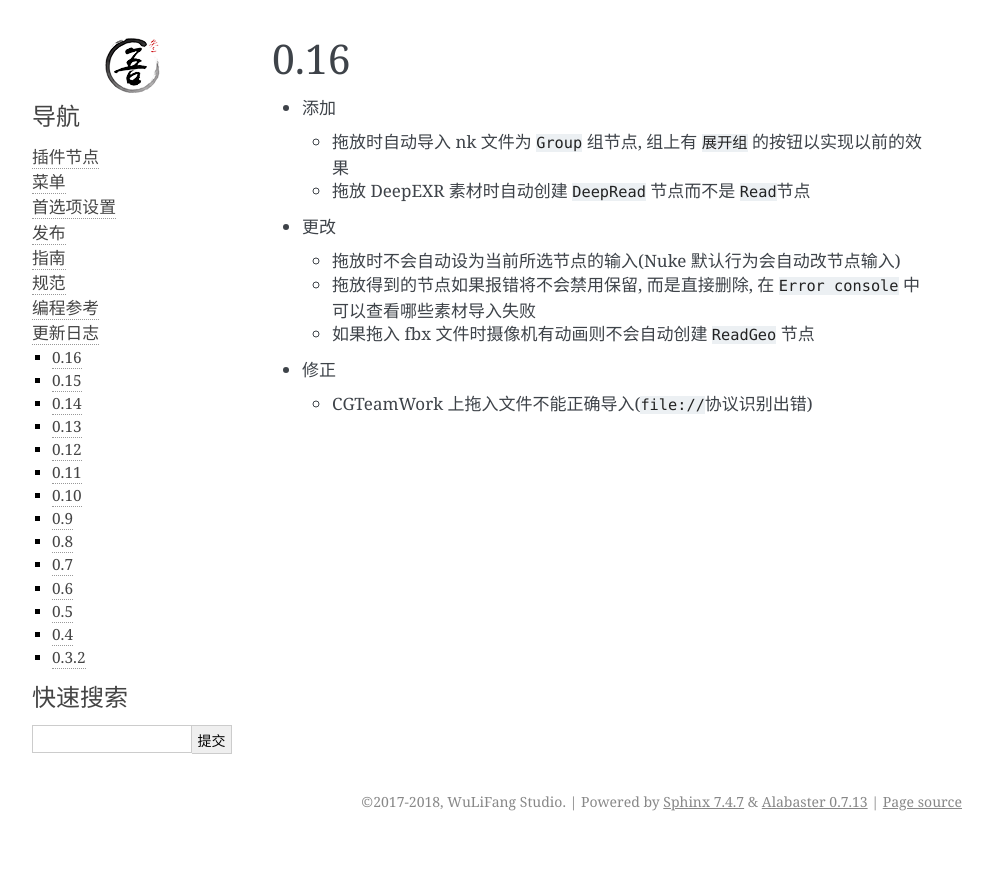
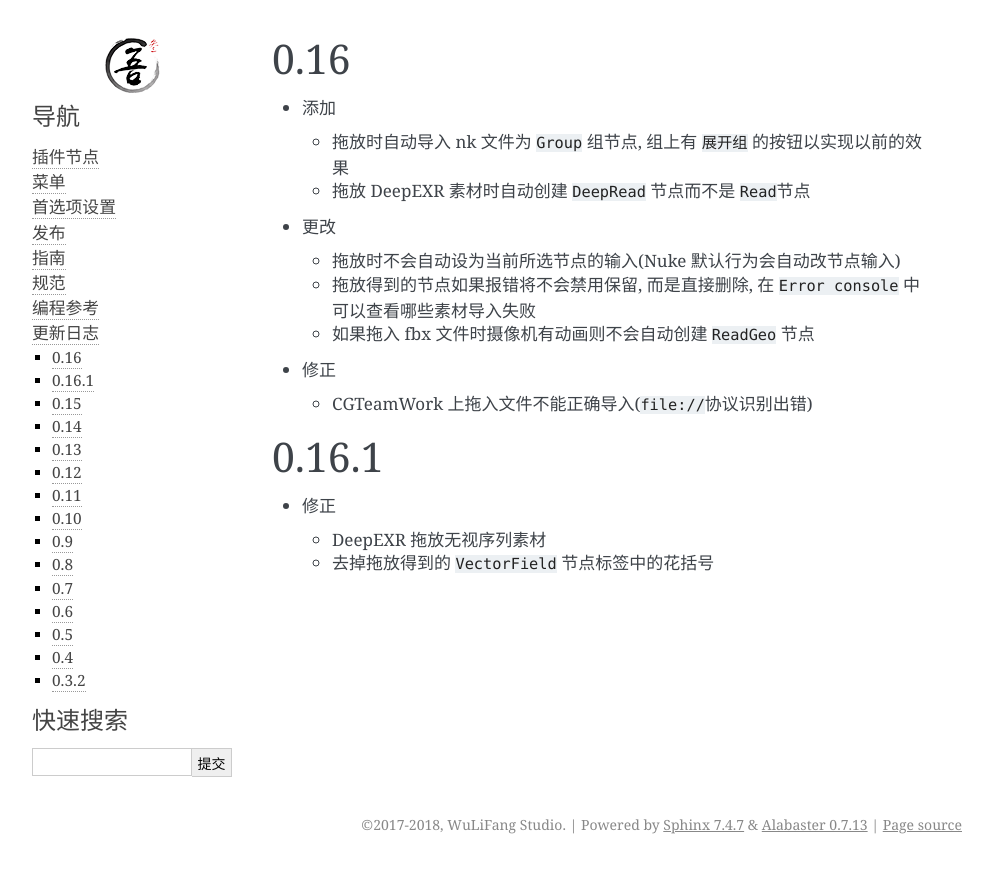
Before and after one commit to WuLiFang/Nuke, a Sphinx documentation site: the page built from source/changelogs/014_0.16.md, in a window 1280 px wide. Shown: the top 873 px of the page, without its empty margins (148-1141 px from the left). Built offline with Sphinx 7.4.7, drawn with Linux system fonts in a browser that asks for light colours.

Commit message:
Add changelog: 0.16.1

```diff
--- a/source/changelogs/014_0.16.md
+++ b/source/changelogs/014_0.16.md
@@ -17,3 +17,11 @@
 - 修正
 
   - CGTeamWork 上拖入文件不能正确导入(`file://`协议识别出错)
+
+# 0.16.1
+
+- 修正
+
+  - DeepEXR 拖放无视序列素材
+
+  - 去掉拖放得到的 `VectorField` 节点标签中的花括号
```
